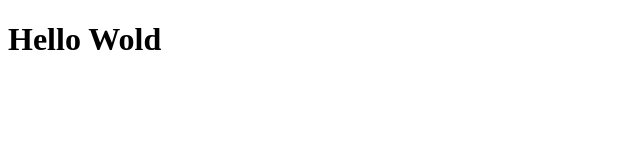
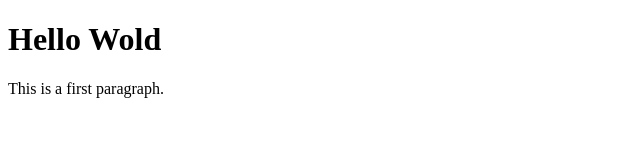
Before and after one commit to TanapornPhophan/hello_world, a plain HTML site: page index.html in a window 1280 px wide. Shown: the whole page, without its empty margins (0-640 px from the left). Drawn offline with Linux system fonts and the light colour scheme.

Commit message:
Add a first paragraph

```diff
--- a/index.html
+++ b/index.html
@@ -7,5 +7,6 @@
 </head>
 <body>
 	<h1>Hello Wold</h1>
+	<p>This is a first paragraph.</p>
 </body>
 </html>
```
